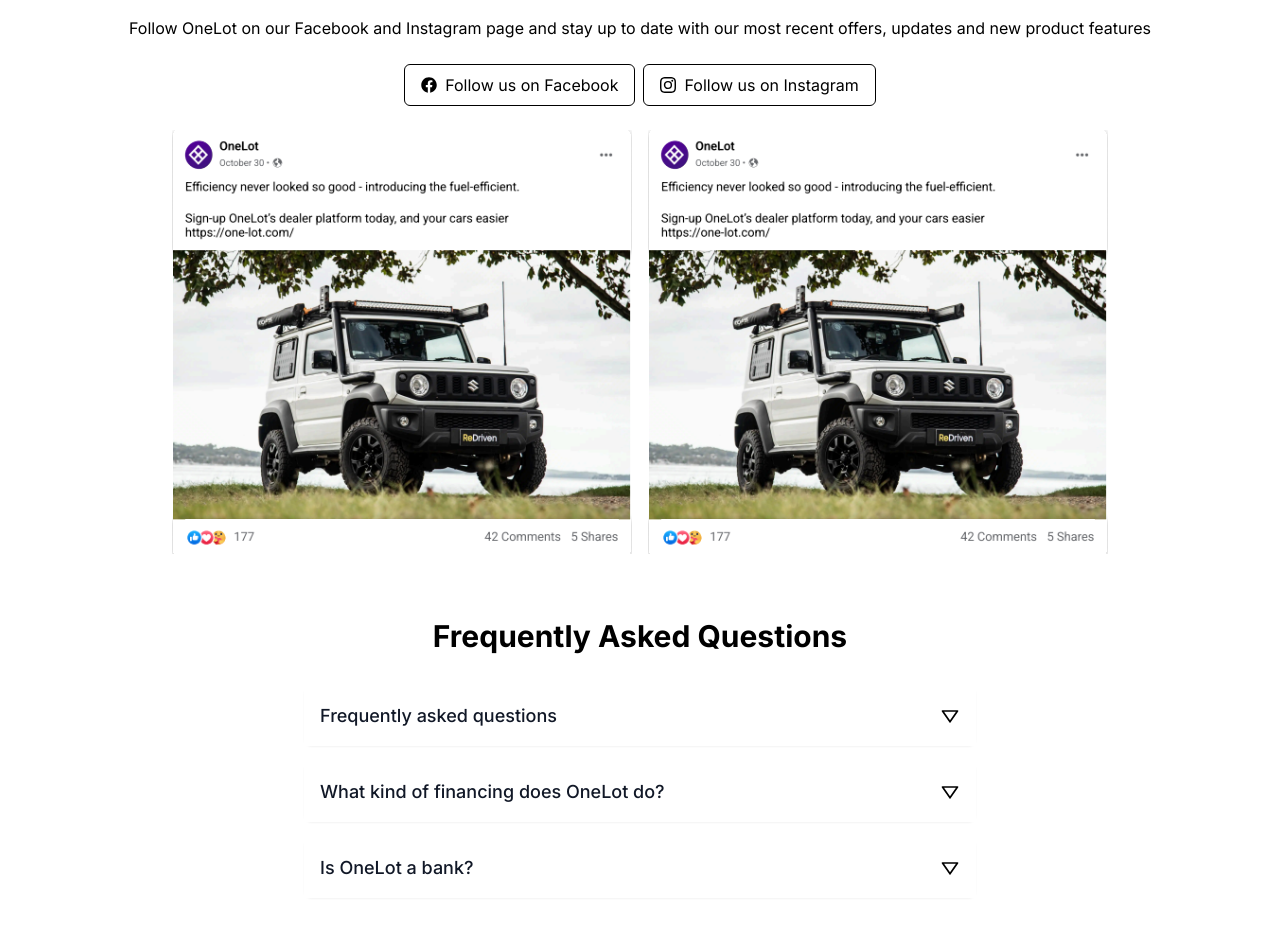
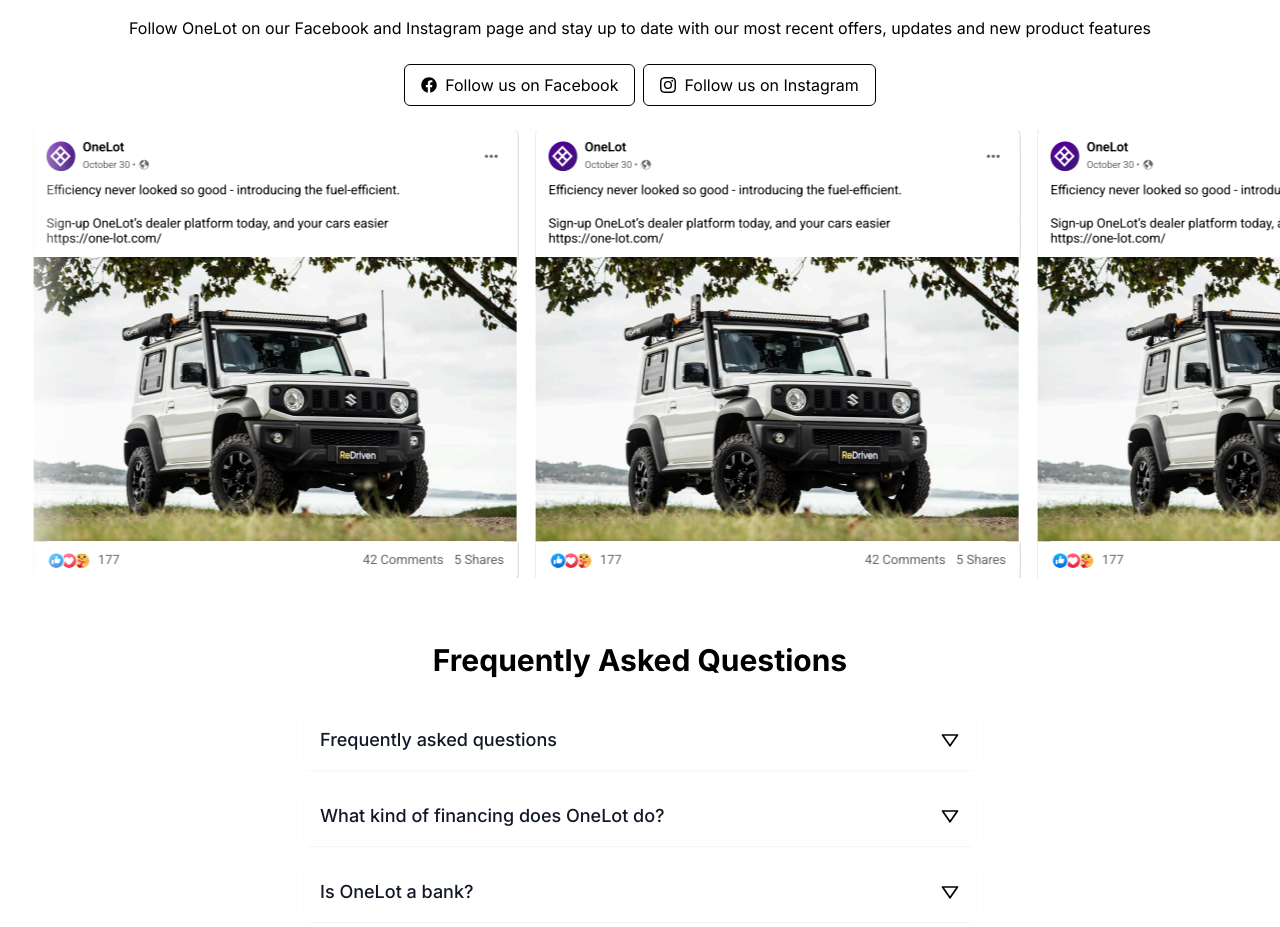
Before and after one commit to Prasangatre/onelotui, a Next.js app: page / in a window 1280 px wide. Shown: the part 3580-4507 px from the top of the page. Built offline with nearby package versions, Linux system fonts and the light colour scheme.

Commit message:
infinite scroll

```diff
--- a/src/components/connected/page.tsx
+++ b/src/components/connected/page.tsx
@@ -2,6 +2,7 @@
 import React from "react";
 import { BsInstagram } from "react-icons/bs";
 import { FaFacebook } from "react-icons/fa";
+import InfiniteHorizontalScroll from "../infiniteScroll";
 
 const ConnectedSection = () => {
   return (
@@ -27,16 +28,18 @@
           </div>
           <div>
               <div className="flex items-center gap-4">
-                  <div>
+                  {/* <div>
                   <Image  src={'/fbpost.png'} height={"400"} width={'460'}/>
 
                   </div>
                   <div>
                   <Image src={'/fbpost.png'} height={"400"} width={'460'}/>
 
-                  </div>
+                  </div> */}
 
               </div>
+              <InfiniteHorizontalScroll/>
+
           </div>
     </div>
   );
--- /dev/null
+++ b/src/components/infiniteScroll/index.tsx
@@ -0,0 +1,29 @@
+"use client";
+
+import { useState, useEffect, useRef } from "react";
+import Image from "next/image";
+
+const images = ["/fbpost.png", "/fbpost.png", "/fbpost.png", "/fbpost.png"];
+
+const InfiniteScroll = () => {
+  return (
+    <div className="w-full flex justify-center items-center overflow-hidden relative">
+      <div className="absolute left-0 top-0 bottom-0 w-20 bg-gradient-to-r from-white to-transparent z-10"></div>
+      <div className="flex w-full md:w-[70%] gap-4 ">
+        {[...images].map((src, index) => (
+          <div key={index} className="animate-infinite-scroll shrink-0">
+            <Image
+              src={src}
+              alt={`Image ${index + 1}`}
+              width={800}
+              height={900}
+              className="object-cover w-full h-auto max-w-[300px] sm:max-w-[400px] md:max-w-[500px] lg:max-w-[800px]"
+            />
+          </div>
+        ))}
+      </div>
+    </div>
+  );
+};
+
+export default InfiniteScroll;
--- a/tailwind.config.ts
+++ b/tailwind.config.ts
@@ -8,10 +8,14 @@
   ],
   theme: {
     extend: {
-      backgroundImage: {
-        "gradient-radial": "radial-gradient(var(--tw-gradient-stops))",
-        "gradient-conic":
-          "conic-gradient(from 180deg at 50% 50%, var(--tw-gradient-stops))",
+      animation: {
+        "infinite-scroll": "infiniteScroll 10s linear infinite",
+      },
+      keyframes: {
+        infiniteScroll: {
+          "0%": { transform: "translateX(0%)" },
+          "100%": { transform: "translateX(-50%)" },
+        },
       },
     },
   },
```
